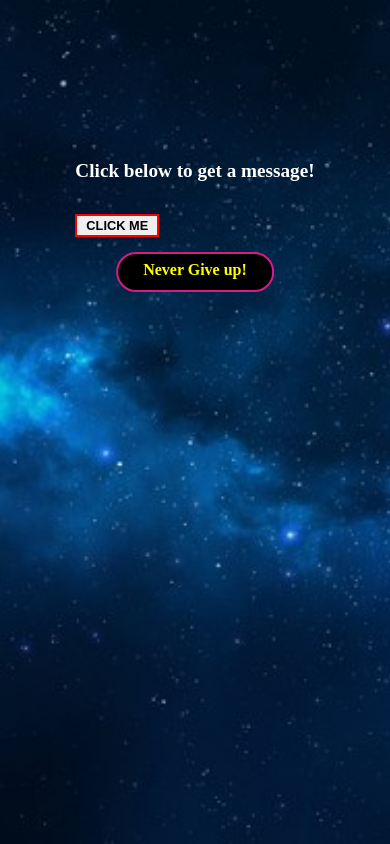
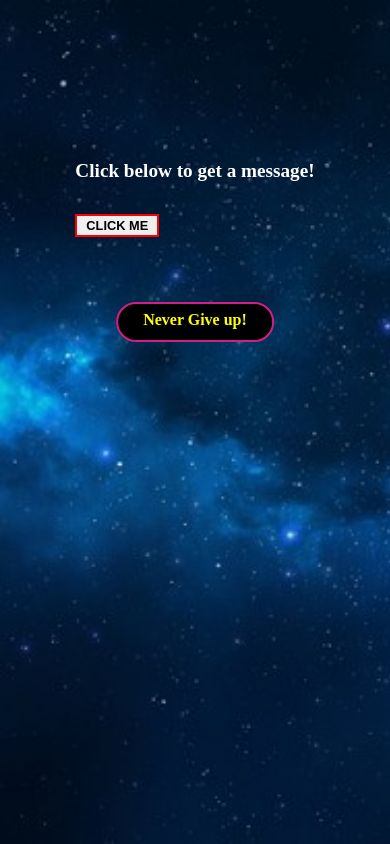
Before and after one commit to PriyankaNegi-123/5sec-message, a plain HTML site: page index.html in a window 390 px wide. Both pictures are taken after a click on the button "CLICK ME". Drawn offline with Linux system fonts and the light colour scheme.

Commit message:
responsive

```diff
--- a/style.css
+++ b/style.css
@@ -91,6 +91,6 @@ h1{
     }
 
     .show{
-        margin-top: -150px;
+        margin-top: -100px;
     }
 }
```
